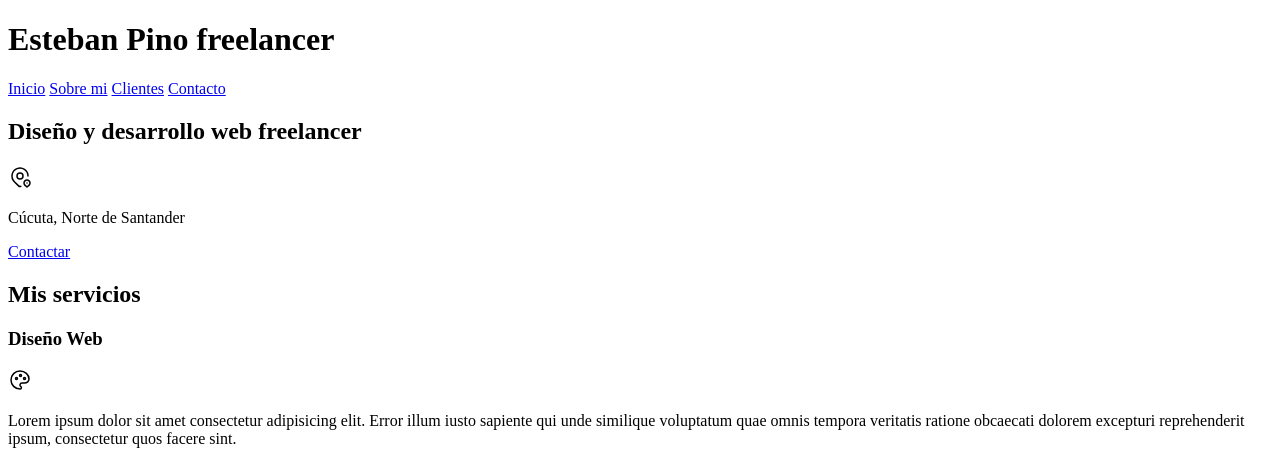
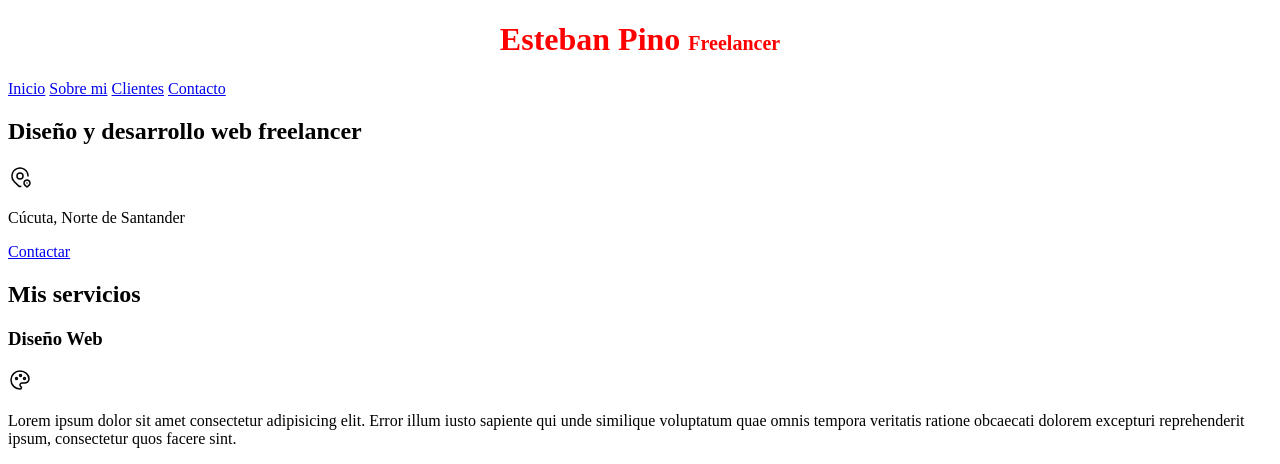
Before and after one commit to Byonix25/wiedii-practica, a plain HTML site: page index.html in a window 1280 px wide. Shown: the top 464 px of the page. Drawn offline with Linux system fonts and the light colour scheme.

Commit message:
creacion de hoja de estilos

```diff
--- a/index.html
+++ b/index.html
@@ -3,11 +3,13 @@
 <head>
     <meta charset="UTF-8">
     <meta name="viewport" content="width=device-width, initial-scale=1.0">
-    <title>Document</title>
+    <title>Diseñador freelancer</title>
+    <link rel="preload" href="stylesheets/styles.css" as="style">
+    <link rel="stylesheet" href="stylesheets/styles.css">
 </head>
 <body>
     <header>
-        <h1>Esteban Pino freelancer</h1>
+        <h1>Esteban Pino <span>Freelancer</span></h1>
     </header>
     <nav>
         <a href="#">Inicio</a>
--- /dev/null
+++ b/stylesheets/styles.css
@@ -0,0 +1,13 @@
+html{
+    font-size: 62.5%;
+}
+body{
+    font-size: 16px;/* 1 rem = 10px */
+}
+h1 {
+    text-align: center;
+    color: red;
+}
+span{
+    font-size: 20px;
+}
```
